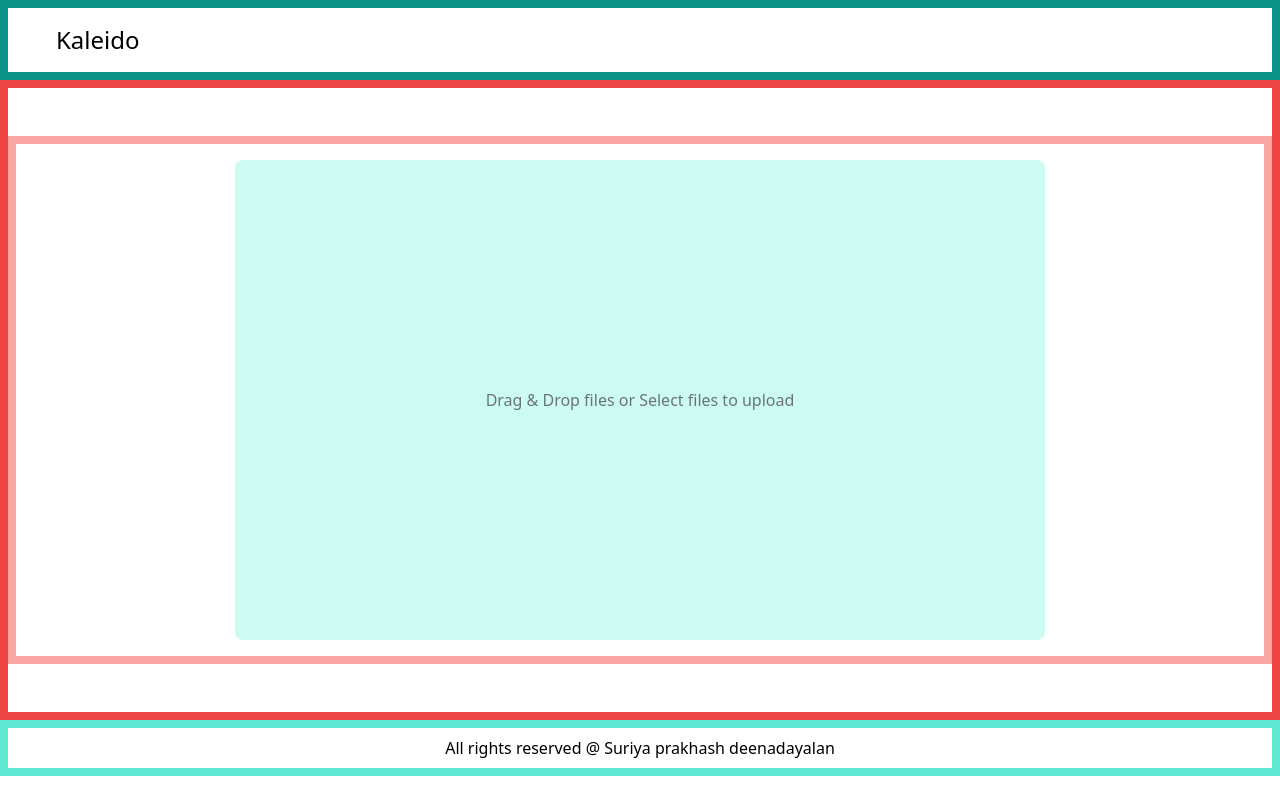
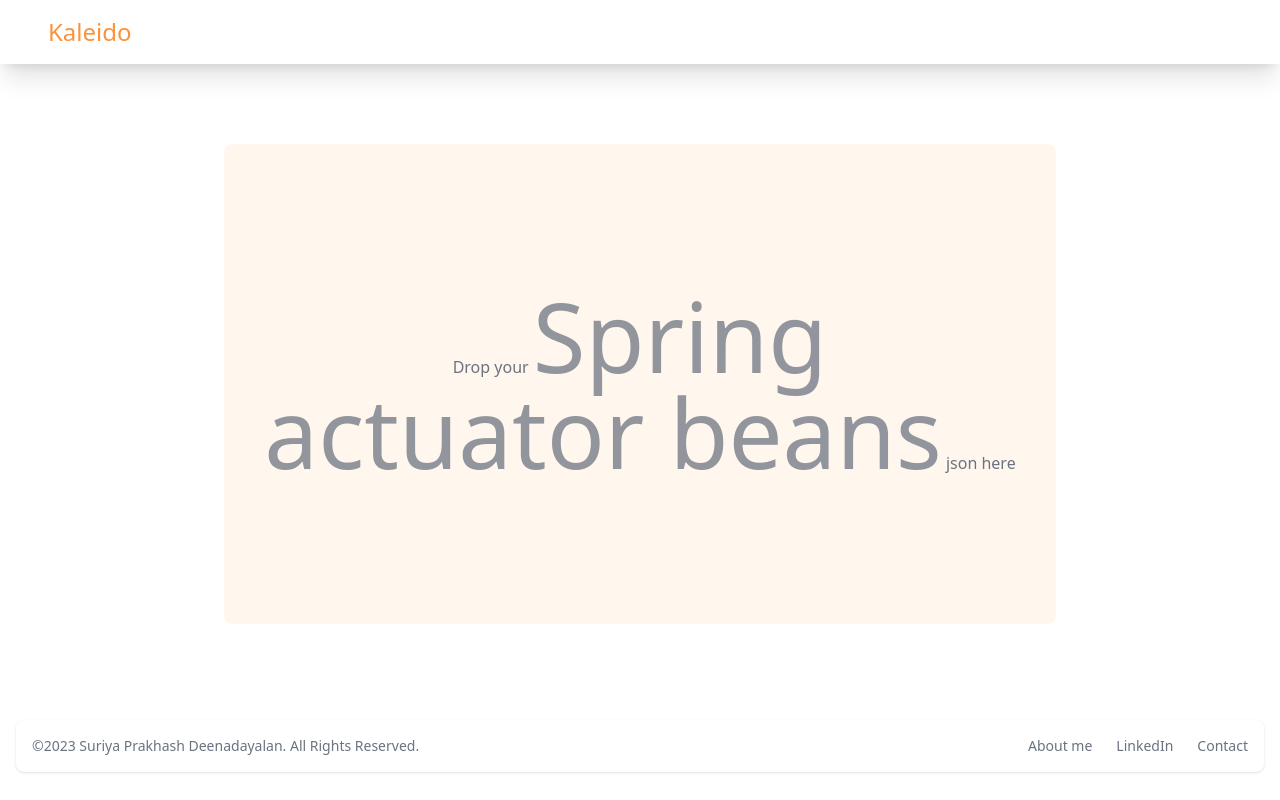
Before and after one commit to suriyaprakhash/kaleido, a Next.js app: page / in a window 1280 px wide. Built offline with nearby package versions, Linux system fonts and the light colour scheme.

Commit message:
styling updated, node selection from the list in graph

```diff
--- a/src/app/components/dragAndDrop.tsx
+++ b/src/app/components/dragAndDrop.tsx
@@ -120,9 +120,9 @@ export default function DragAndDrop({ validationTypeFromParent, parentCallback }
 
       {files.length === 0 &&
         <form onClick={openFileExplorer}
-          className={`${dragActive ? "bg-teal-100" : "bg-teal-100"
+          className={`${dragActive ? "bg-orange-50" : "bg-orange-50"
             }  p-8 w-2/3 h-[60vh] rounded-lg text-center flex flex-col items-center justify-center cursor-pointer
-          hover:bg-teal-300 hover:animate-pulse`}
+          hover:bg-orange-200 hover:text-neutral-100`}
           onDragEnter={handleDragEnter}
           onSubmit={(e) => e.preventDefault()}
           onDrop={handleDrop}
@@ -140,27 +140,28 @@ export default function DragAndDrop({ validationTypeFromParent, parentCallback }
           />
 
           <p className="text-gray-500">
-            Drag & Drop files or
-            Select files
-            to upload
+          Drop your <span className="sm:text-6xl md:text-8xl animate-pulse hover:text-white">Spring actuator beans</span> json here
           </p>
         </form>}
 
       {files.length > 0 &&
-        // <button className="bg-teal-600 rounded-lg p-5 mt-3 w-auto" onClick={handleSubmitFile}>
-        //   <span className="p-2 text-white">Visualize</span>
-        // </button>
-
+        <div className="flex flex-col space-y-10 items-center">
+          <div>Ready to<span className="text-2xl"> visualize</span>?</div>
+          <div>
             <button type="button" onClick={handleSubmitFile}
-                className="text-white bg-teal-600 hover:bg-teal-800  focus:bg-teal-300
+              className="text-white bg-orange-600 hover:bg-orange-800  focus:bg-orange-300
                   font-medium rounded-full text-sm p-2.5 text-center inline-flex items-center me-2
-                dark:bg-teal-600 dark:hover:bg-teal-700 dark:focus:bg-teal-800
+                  dark:bg-orange-600 dark:hover:bg-orange-700 dark:focus:bg-orange-800
                   animate-bounce">
               <svg className="w-4 h-4" aria-hidden="true" xmlns="http://www.w3.org/2000/svg" fill="none" viewBox="0 0 14 10">
                 <path stroke="currentColor" stroke-linecap="round" stroke-linejoin="round" stroke-width="2" d="M1 5h12m0 0L9 1m4 4L9 9" />
               </svg>
               <span className="sr-only">Visualize</span>
             </button>
+          </div>
+
+
+        </div>
       }
 
       {errorMessage?.length! > 0 &&
@@ -168,9 +169,9 @@ export default function DragAndDrop({ validationTypeFromParent, parentCallback }
       }
 
       {files.map((file: File, idx: number) => (
-        <div key={idx} className="flex flex-row space-x-5">
-          <span>{file.name}</span>
-          <span className="text-red-500 cursor-pointer" onClick={() => removeFile(file.name, idx)}>
+        <div key={idx} className="flex flex-row space-x-5 mt-10">
+          <span className="text-neutral-500">{file.name}</span>
+          <span className="text-red-500 cursor-pointer hover:text-red-300" onClick={() => removeFile(file.name, idx)}>
             remove
           </span>
         </div>
--- a/src/app/components/footer.tsx
+++ b/src/app/components/footer.tsx
@@ -1,6 +1,25 @@
 const Footer = () => {
   return (
-    <div className="p-2 border-8 border-teal-300 text-center">All rights reserved @ Suriya prakhash deenadayalan</div>
+    <section className="flex flex-col">
+      <footer className="bg-white rounded-lg shadow m-4 dark:bg-white-800">
+        <div className="w-full mx-auto max-w-screen-xl p-4 md:flex md:items-center md:justify-between">
+          <span className="text-sm text-gray-500 sm:text-center dark:text-gray-400">©2023  <a href="https://suriyaprakhash.com/" className="hover:underline">
+            Suriya Prakhash Deenadayalan</a>. All Rights Reserved.
+          </span>
+          <ul className="flex flex-wrap items-center mt-3 text-sm font-medium text-gray-500 dark:text-gray-400 sm:mt-0">
+            <li>
+              <a href="https://www.suriyaprakhash.com/#about" className="hover:underline hover:text-orange-400 me-4 md:me-6">About me</a>
+            </li>
+            <li>
+              <a href="https://www.linkedin.com/in/suriya-prakhash-deenadayalan/" className="hover:underline hover:text-orange-400 me-4 md:me-6">LinkedIn</a>
+            </li>
+            <li>
+              <a href="https://www.suriyaprakhash.com/#contact" className="hover:underline hover:text-orange-400">Contact</a>
+            </li>
+          </ul>
+        </div>
+      </footer>
+    </section>
   )
 }
 
--- a/src/app/components/navbar.tsx
+++ b/src/app/components/navbar.tsx
@@ -1,7 +1,7 @@
 const Navbar = () => {
   return (
-    <nav className="text-2xl p-4 pl-12 border-8 border-teal-600">
-        Kaleido
+    <nav className="text-2xl p-4 pl-12 shadow-xl">
+        <span className = "text-orange-400">Kaleido</span>
     </nav>
     // <div>The is my na
     //   v bar is working hello</div>
--- a/src/app/diagrams/tree-graph/treeGraph.tsx
+++ b/src/app/diagrams/tree-graph/treeGraph.tsx
@@ -48,27 +48,31 @@ const TreeGraph = ({ convertedJsonData, actualJsonData }: { convertedJsonData: T
     //   </svg>
     // </div>
 
-    <section className="border-8 border-orange-600">
+    <section className="">
 
-      <section className="grid gap-4 border-8 border-red-100 p-2 sm:grid-cols-4">
+      <section className="grid gap-4 p-2 sm:grid-cols-4">
 
-        <div className="sm:col-span-1 border-4 border-green-800 grid grid-cols-2 p-4 h-1/2 ">
-          <div className="col-span-2 text-center">Search Window</div>
-          <div className="col-span-2 border-4 border-green-800">
-            <input className="border-4 border-green-600 w-full" placeholder="search" onChange={filterInputChange} />
+        <div className="sm:col-span-1 grid grid-cols-2 p-4 shadow-[0_3px_10px_rgb(0,0,0,0.2)] h-[150px] sm:h-[250px]">
+          <div className="col-span-2 text-center text-xl text-gray-500">Tree Search</div>
+          <div className="col-span-2">
+            <input className="border-2 border-orange-600 w-full rounded-md h-10 p-4" placeholder="search" onChange={filterInputChange} />
           </div>
-          <div className="col-span-2 grid grid-cols-2 gap-2 p-2">
-            <button className="col-span-1 bg-teal-600 rounded-lg" onClick={filterParentNodes}>
+          <div className="col-span-2 grid grid-cols-2 p-2">
+            <button className="col-span-2 bg-orange-600 rounded-lg hover:bg-orange-800" onClick={filterParentNodes}>
               <span className="text-white">Find Path</span>
             </button>
           </div>
         </div>
 
-        <div className="sm:col-span-3 border-4 border-green-800 rounded-lg">
+        {/* <div className="sm:col-span-3">
           <svg ref={svgRef} className="border-4 border-green-400 rounded-lg">
           </svg>
+        </div> */}
+
+        <div className="sm:col-span-3 rounded-lg">
+          <svg ref={svgRef} className="shadow-[0_3px_10px_rgb(0,0,0,0.2)] rounded-lg">
+          </svg>
         </div>
-
       </section>
 
       {/* <section className="border-8 border-red-400 p-2">
--- a/src/app/globals.css
+++ b/src/app/globals.css
@@ -3,6 +3,28 @@
 @tailwind utilities;
 
 :root {
---primary-color: #fff;
---secondary-color: #000;
+    --primary-color: orange;
+    --secondary-color: dark;
 }
+
+/* Firefox */
+* {
+    scrollbar-width: thin;
+    scrollbar-color: var(--secondary) var(--primary);
+}
+
+/* Chrome, Edge, and Safari */
+*::-webkit-scrollbar {
+    width: 15px;
+}
+
+*::-webkit-scrollbar-track {
+    background: var(--primary);
+    border-radius: 5px;
+}
+
+*::-webkit-scrollbar-thumb {
+    background-color: var(--secondary);
+    border-radius: 14px;
+    border: 3px solid var(--primary);
+}
--- a/src/app/page.tsx
+++ b/src/app/page.tsx
@@ -28,12 +28,9 @@ export default function Page() {
 
   return (
 
-    <main className="flex flex-col border-8 border-red-500 min-h-[80vh] justify-center">
-      {/* <section className="border-8 border-red-500">
-          MAIN - Visualize your spring dependencies
-          <h1>data gogg - check not getting applied</h1>
-      </section> */}
-      <section className="border-8 border-red-300">
+    <main className="flex flex-col min-h-[80vh] justify-center">
+
+      <section className="">
         {jsonData === undefined ?
           <DragAndDrop validationTypeFromParent='json' parentCallback={callbackFromDragAndDrop} />
           :
```
Also changed, not shown: src/app/components/canvas.tsx (+13 -9 lines), src/app/diagrams/force-directed-graph/forceDirectedGraph.tsx (+35 -25 lines). Lines whose indentation alone changed are shown as unchanged.
